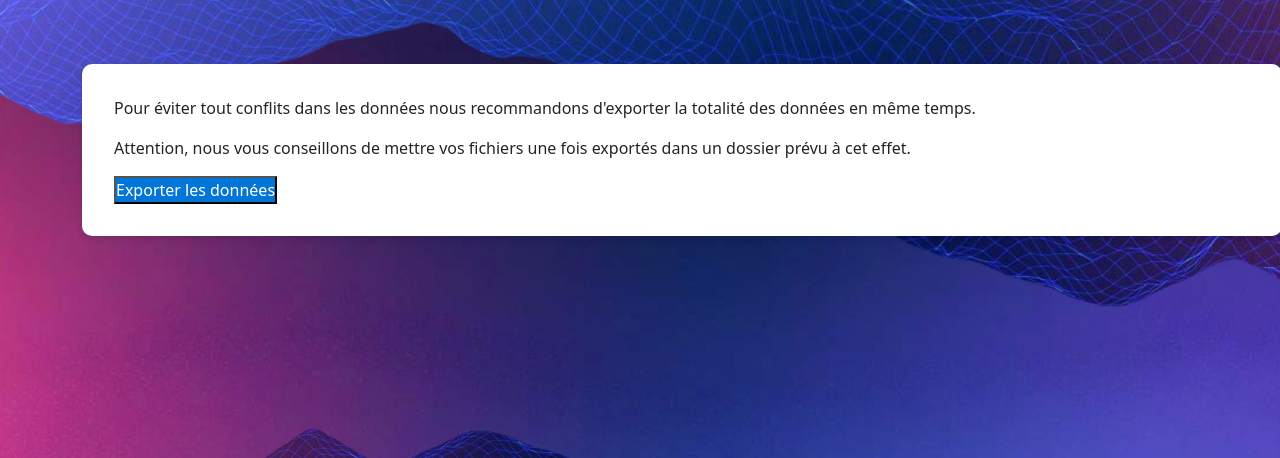
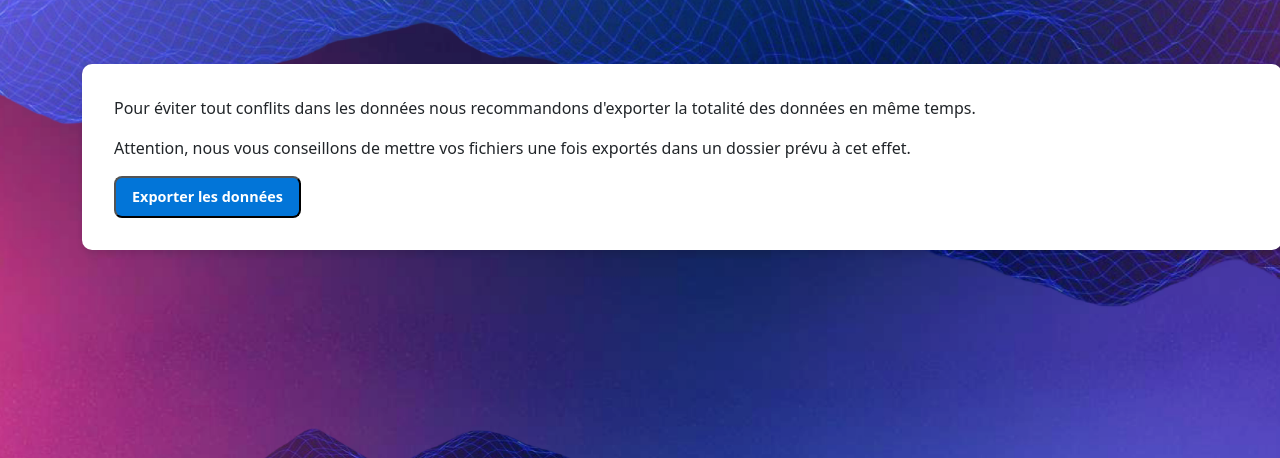
Before and after one commit to AurelienValat/S3.D.01-Web, a PHP site: page /pages/exportation.php in a window 1280 px wide. Shown: the part 72-530 px from the top of the page. Run offline with PHP 8.4, Linux system fonts and the light colour scheme; the visitor is signed in with stand-in values (Sample User, id 1); some libraries are stand-ins or nearby versions.

Commit message:
ajout de la classe btn-action sur les boutons

```diff
--- a/pages/exportation.php
+++ b/pages/exportation.php
@@ -42,7 +42,7 @@
                 <p>
                     Attention, nous vous conseillons de mettre vos fichiers une fois exportés dans un dossier prévu à cet effet.
                 </p>
-                <button class="btn-blue">Exporter les données</button>
+                <button class="btn-blue btn-action">Exporter les données</button>
             </div>
         </div>
 
--- a/pages/utilisateurs.php
+++ b/pages/utilisateurs.php
@@ -44,7 +44,7 @@
             <div class="container-blanc">
                 <h1 class="text-center">Gestion des Utilisateurs</h1>
                 <div class="d-flex justify-content-between align-items-center">
-                <button class="btn-blue">Ajouter un utilisateur</button>
+                    <button class="btn-blue btn-action">Ajouter un utilisateur</button>
                     <button class="btn btn-light d-flex align-items-center gap-2">
                     <i class="fa-solid fa-filter"></i>Filtres
                     </button>
```
Lines whose indentation alone changed are shown as unchanged.
